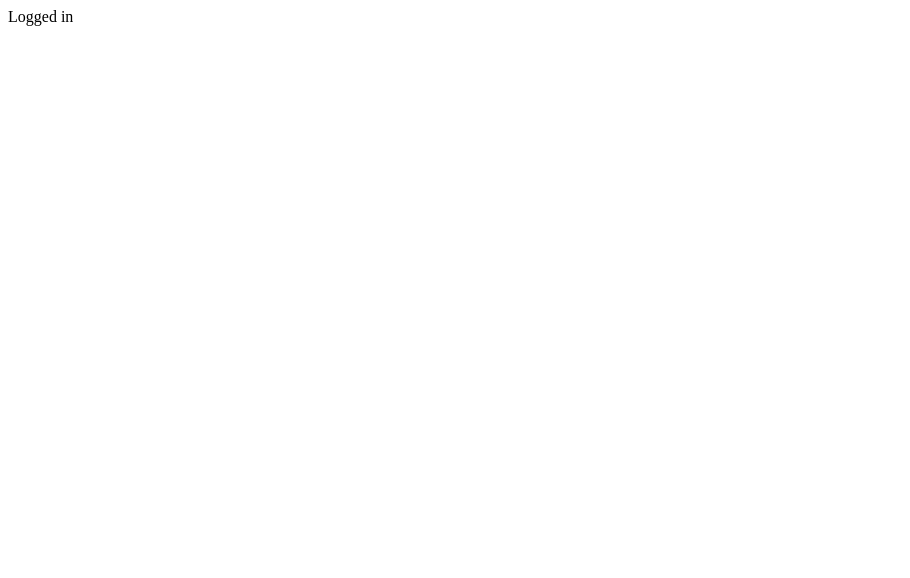
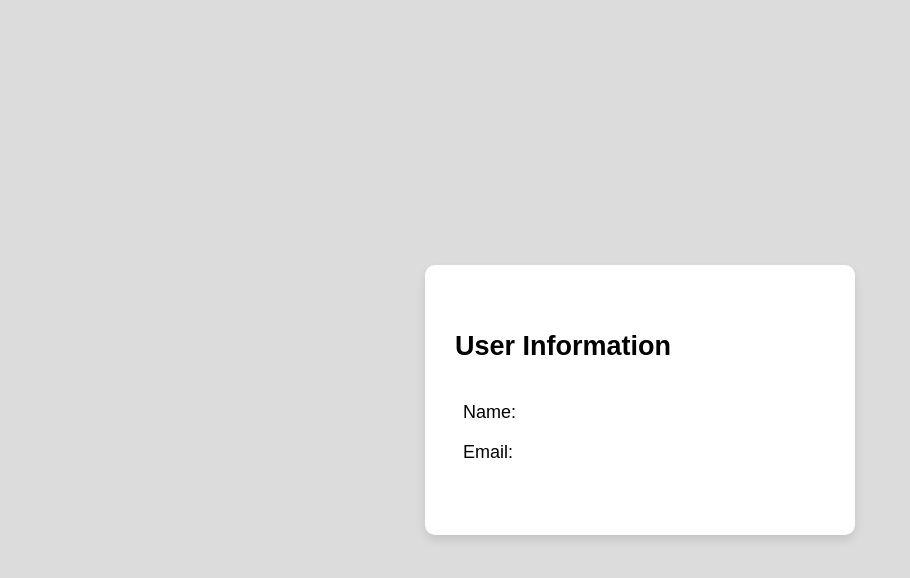
Before and after one commit to freddavin/auth-jwt, a plain HTML site: page auth-jwt-frontend/session.html in a window 1280 px wide. Shown: the whole page, without its empty margins (0-910 px from the left). Drawn offline with Linux system fonts and the light colour scheme.

Commit message:
feat: add user information view

```diff
--- a/auth-jwt-backend/src/controllers/auth.controller.ts
+++ b/auth-jwt-backend/src/controllers/auth.controller.ts
@@ -24,7 +24,7 @@ export const loginHandler = async (req: Request, res: Response) => {
 
   const { email, password } = req.body;
 
-  const token = await loginUser({ email, password });
+  const response = await loginUser({ email, password });
 
-  return res.status(HttpStatusCode.Ok).json({ token });
+  return res.status(HttpStatusCode.Ok).json(response);
 };
--- a/auth-jwt-backend/src/services/auth/login.user.ts
+++ b/auth-jwt-backend/src/services/auth/login.user.ts
@@ -32,5 +32,5 @@ export const loginUser = async (input: Partial<IUser>) => {
 
   logger.info("User logged", { userFound });
 
-  return token;
+  return { id: userFound.id, token };
 };
--- /dev/null
+++ b/auth-jwt-frontend/script.sessions.js
@@ -0,0 +1,8 @@
+var username = localStorage.getItem("username");
+var email = localStorage.getItem("email");
+
+document.getElementById("userName").innerHTML = username;
+document.getElementById("userEmail").innerHTML = email;
+
+localStorage.removeItem("username");
+localStorage.removeItem("email");
--- a/auth-jwt-frontend/session.html
+++ b/auth-jwt-frontend/session.html
@@ -2,9 +2,32 @@
 <html lang="en">
   <head>
     <meta charset="UTF-8" />
-    <title>Session Page</title>
+    <title>User Page</title>
+    <link rel="stylesheet" href="style.session.css" />
   </head>
   <body>
-    <span>Logged in</span>
+    <div class="container">
+      <div class="forms">
+        <div class="form login">
+          <div class="form-title">
+            <span class="title">User Information</span>
+          </div>
+          <form>
+            <div class="span-field">
+              <span type="text">Name:</span>
+              <span id="userName" type="text"></span>
+            </div>
+            <div class="span-field">
+              <div class="span-field">
+                <span type="text">Email:</span>
+                <span id="userEmail" type="text"></span>
+              </div>
+            </div>
+          </form>
+        </div>
+      </div>
+    </div>
+
+    <script src="script.sessions.js"></script>
   </body>
 </html>
--- /dev/null
+++ b/auth-jwt-frontend/style.session.css
@@ -0,0 +1,65 @@
+* {
+  margin: 0;
+  padding: 0;
+  box-sizing: border-box;
+  font-family: "Poppins", sans-serif;
+}
+
+body {
+  height: 100vh;
+  display: flex;
+  align-items: center;
+  justify-content: center;
+  background-color: gainsboro;
+}
+
+.container {
+  position: relative;
+  max-width: 430px;
+  width: 100%;
+  background-color: white;
+  border-radius: 10px;
+  box-shadow: 0 5px 10px rgba(0, 0, 0, 0.1);
+  overflow: hidden;
+}
+
+.container .forms {
+  display: flex;
+  align-items: center;
+  height: 270px;
+  width: 200%;
+  transition: height 0.2s ease;
+}
+
+.container .form {
+  width: 50%;
+  padding: 30px;
+  background-color: #fff;
+  transition: margin-left 0.18s ease;
+}
+
+.container .form-title {
+  font-size: 27px;
+  font-weight: 600;
+  margin-bottom: 40px;
+}
+
+.container .form .title {
+  font-size: 27px;
+  font-weight: 600;
+}
+
+.form .span-field {
+  height: 28px;
+  width: 100%;
+  margin-top: 12px;
+}
+
+.span-field span {
+  position: relative;
+  height: 100%;
+  width: 100%;
+  padding: 0 8px;
+  font-size: 18px;
+  transition: all 0.2s ease;
+}
```
Also changed, not shown: auth-jwt-frontend/index.html (+2 -2 lines), auth-jwt-frontend/script.js (+24 -6 lines).
